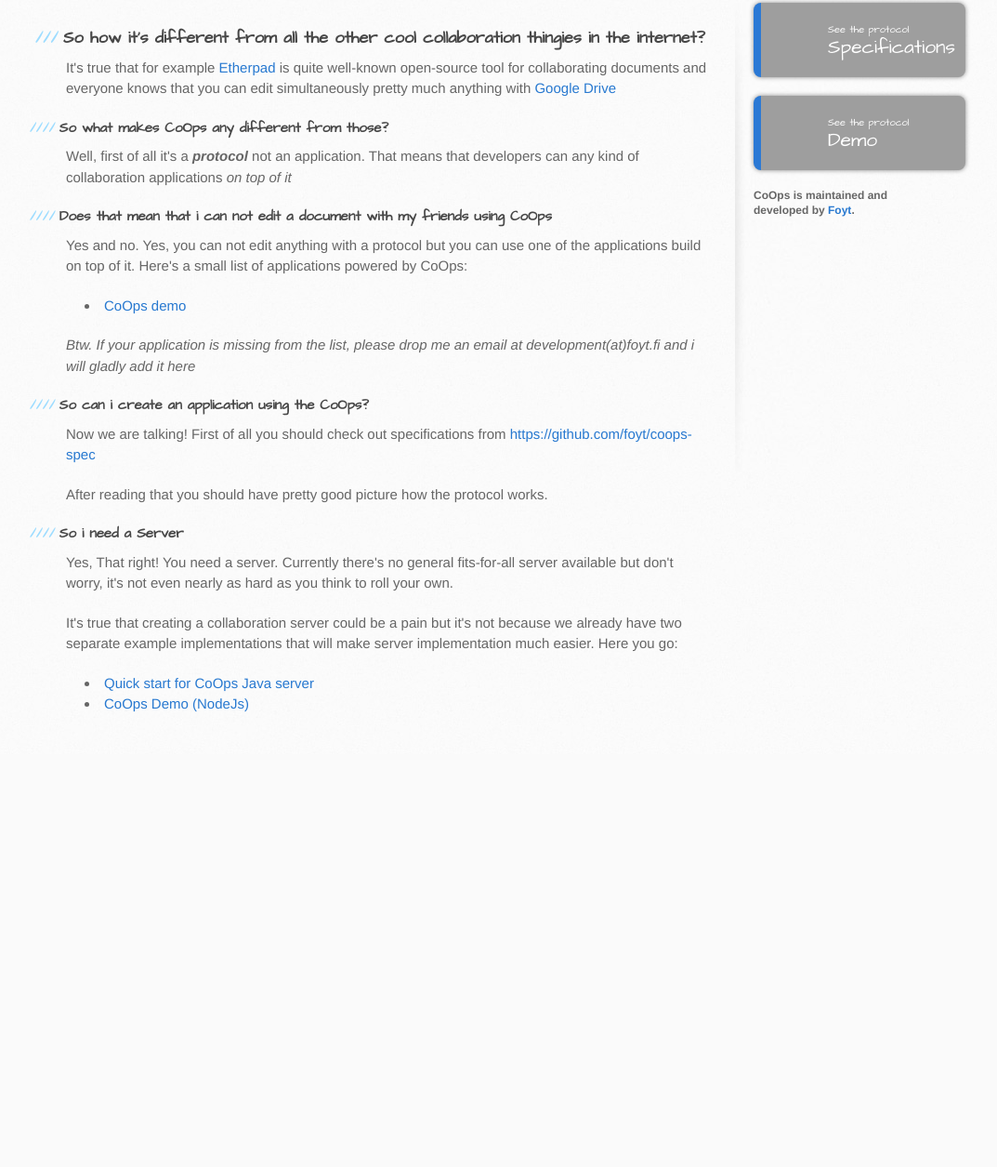
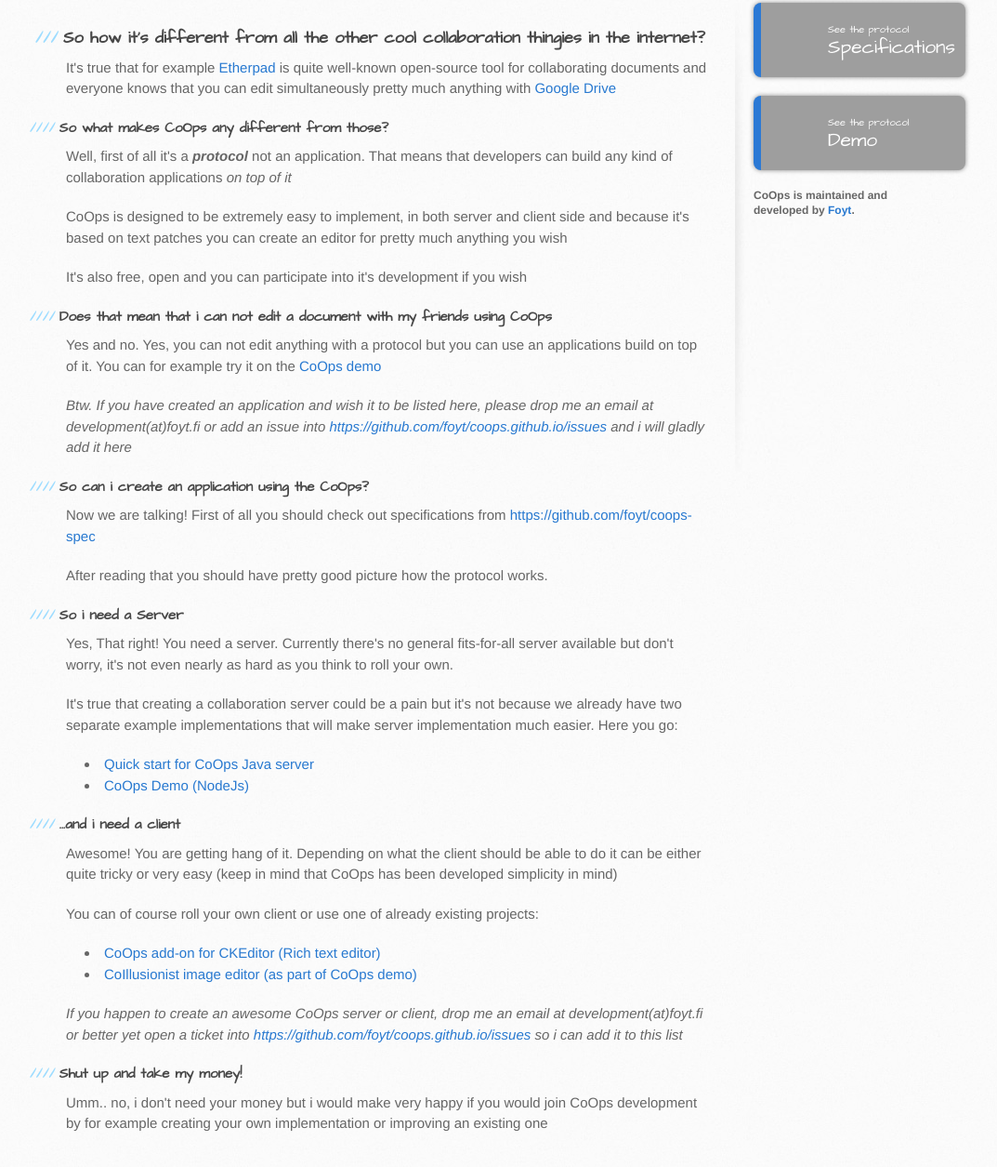
Before and after one commit to foyt/coops.github.io, a plain HTML site: page index.html in a window 1280 px wide. Shown: the part 263-1518 px from the top of the page at 93% size, without its empty margins (99-1172 px from the left). Before the commit the page ends 1074 px from the top, so only its background shows below. Drawn offline with Linux system fonts and the light colour scheme; grey boxes are pictures that could not be loaded.

Commit message:
Updated texts

```diff
--- a/index.html
+++ b/index.html
@@ -21,7 +21,6 @@
       <div class="inner">
         <h1>CoOps</h1>
         <h2>CoOps is a open generic protocol for online collaboration</h2>
-        <a href="https://github.com/foyt/coops.github.io" class="button"><small>View project on</small> GitHub</a>
       </div>
     </header>
 
@@ -31,13 +30,12 @@
           <h3><a id="so-how-it-is-different" class="anchor" href="#so-how-it-is-different" aria-hidden="true"><span class="octicon octicon-link"></span></a>So how it's different from all the other cool collaboration thingies in the internet?</h3>
           <p>It's true that for example <a href="http://etherpad.org/">Etherpad</a> is quite well-known open-source tool for collaborating documents and everyone knows that you can edit simultaneously pretty much anything with <a href="http://drive.google.com">Google Drive</a></p>
           <h4>So what makes CoOps any different from those?</h4>
-          <p>Well, first of all it's a <i><b>protocol</b></i> not an application. That means that developers can any kind of collaboration applications <i>on top of it</i></p>
+          <p>Well, first of all it's a <i><b>protocol</b></i> not an application. That means that developers can build any kind of collaboration applications <i>on top of it</i></p>
+          <p>CoOps is designed to be extremely easy to implement, in both server and client side and because it's based on text patches you can create an editor for pretty much anything you wish</p>
+          <p>It's also free, open and you can participate into it's development if you wish</p>
           <h4>Does that mean that i can not edit a document with my friends using CoOps</h4>
-          <p>Yes and no. Yes, you can not edit anything with a protocol but you can use one of the applications build on top of it. Here's a small list of applications powered by CoOps:</p>
-          <ul>
-            <li><a href="http://demo.coops.pw">CoOps demo</a></li>
-          </ul>
-          <p><i>Btw. If your application is missing from the list, please drop me an email at development(at)foyt.fi and i will gladly add it here</i></p>
+          <p>Yes and no. Yes, you can not edit anything with a protocol but you can use an applications build on top of it. You can for example try it on the <a href="http://demo.coops.pw">CoOps demo</a></p>
+          <p><i>Btw. If you have created an application and wish it to be listed here, please drop me an email at development(at)foyt.fi or add an issue into <a href="https://github.com/foyt/coops.github.io/issues">https://github.com/foyt/coops.github.io/issues</a> and i will gladly add it here</i></p>
           <h4>So can i create an application using the CoOps?</h4>
           <p>Now we are talking! First of all you should check out specifications from <a target="_blank" href="https://github.com/foyt/coops-spec">https://github.com/foyt/coops-spec</a></p>
           <p>After reading that you should have pretty good picture how the protocol works.</p>
@@ -49,6 +47,19 @@
             <li><a hreF="https://github.com/otavanopisto/coops-quickstart" target="_blank">Quick start for CoOps Java server</a></li>
             <li><a hreF="https://github.com/foyt/coops-demo" target="_blank">CoOps Demo (NodeJs)</a></li>
           </ul>
+
+          <h4>...and i need a client</h4>
+          <p>Awesome! You are getting hang of it. Depending on what the client should be able to do it can be either quite tricky or very easy (keep in mind that CoOps has been developed simplicity in mind)</p>
+          <p>You can of course roll your own client or use one of already existing projects:</p>
+          <ul>
+            <li><a href="http://ckeditor.com/addon/coops">CoOps add-on for CKEditor (Rich text editor)</a></li>
+            <li><a href="https://github.com/foyt/coops-demo">CoIllusionist image editor (as part of CoOps demo)</a></li>
+          </ul>
+
+          <p><i>If you happen to create an awesome CoOps server or client, drop me an email at development(at)foyt.fi or better yet open a ticket into <a href="https://github.com/foyt/coops.github.io/issues">https://github.com/foyt/coops.github.io/issues</a> so i can add it to this list</i></p>
+
+          <h4>Shut up and take my money!</h4>
+          <p>Umm.. no, i don't need your money but i would make very happy if you would join CoOps development by for example creating your own implementation or improving an existing one</p>
         </section>
 
         <aside id="sidebar">
```
